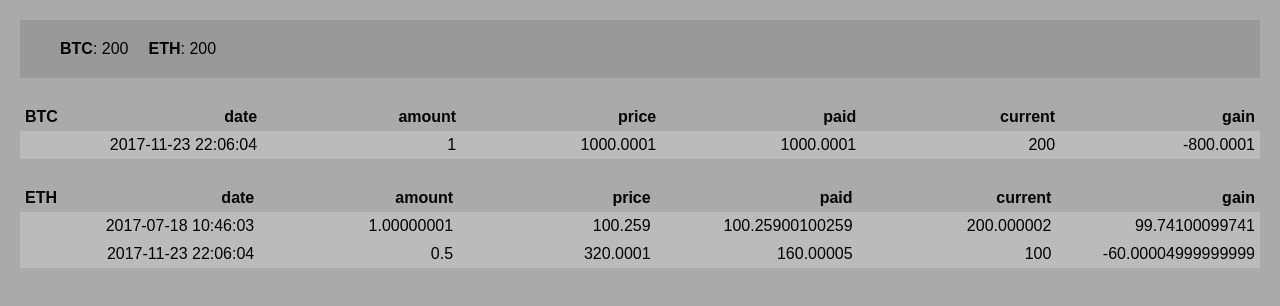
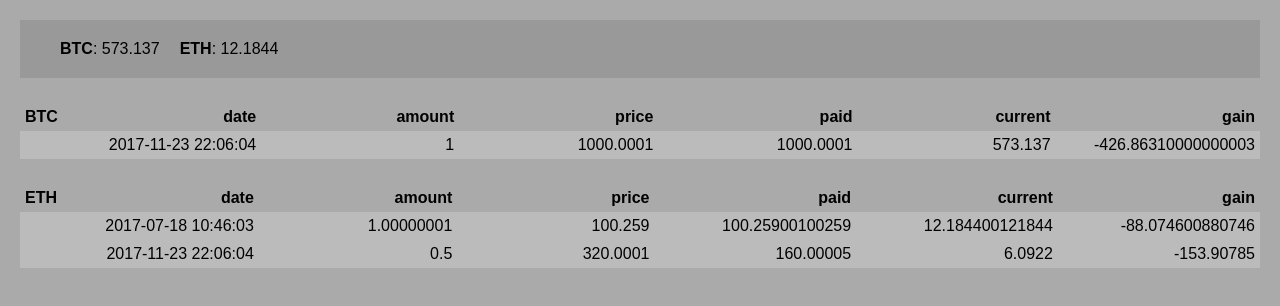
Before and after one commit to danielres/coinslice, a React (Create React App) app: page / in a window 1280 px wide. Shown: the top 306 px of the page. Built offline with nearby package versions, Linux system fonts and the light colour scheme.

Commit message:
replace hardcoded NowValues by fetched ones

```diff
--- a/src/App.js
+++ b/src/App.js
@@ -8,11 +8,6 @@ import { fetchValues } from './store/now/actions'
 import './App.css'
 
 import type { NowValues } from './types'
-
-const now: NowValues = {
-  BTC: 200,
-  ETH: 200,
-}
 
 const originalEntries = [
   {
@@ -43,18 +38,15 @@ const history = [{ date: '2017-11-27 22:12:00', BTC: 8129.9, ETH: 401.05 }]
 const headers = coin => [coin, '€', 'amount', 'price']
 
 const paid = line => line.price * line.amount
-const cur_value = line => now[line.coin] * line.amount
-const gain = line => cur_value(line) - paid(line)
+const cur_value = (line, now): number => now[line.coin] * line.amount
+const gain = (line, now): number => cur_value(line, now) - paid(line)
 
-type Props = { init: Function }
+type Props = { now: NowValues }
 
 class App extends React.Component<Props> {
-  componentDidMount() {
-    const { init } = this.props
-    init()
-  }
+  render() {
+    const { now } = this.props
 
-  render() {
     return (
       <div className="App">
         <div className="now">
@@ -86,8 +78,8 @@ class App extends React.Component<Props> {
                   <td className="amount">{line.amount}</td>
                   <td className="price">{line.price}</td>
                   <td className="paid">{paid(line)}</td>
-                  <td className="cur_value">{cur_value(line)}</td>
-                  <td className="gain">{gain(line)}</td>
+                  <td className="cur_value">{cur_value(line, now)}</td>
+                  <td className="gain">{gain(line, now)}</td>
                 </tr>
               ))}
             </tbody>
@@ -99,6 +91,6 @@ class App extends React.Component<Props> {
 }
 
 export default connect(
-  () => ({}),
-  dispatch => ({ init: () => dispatch(fetchValues()) })
+  ({ now }) => ({ now }),
+  dispatch => ({ _init: dispatch(fetchValues()) })
 )(App)
```
